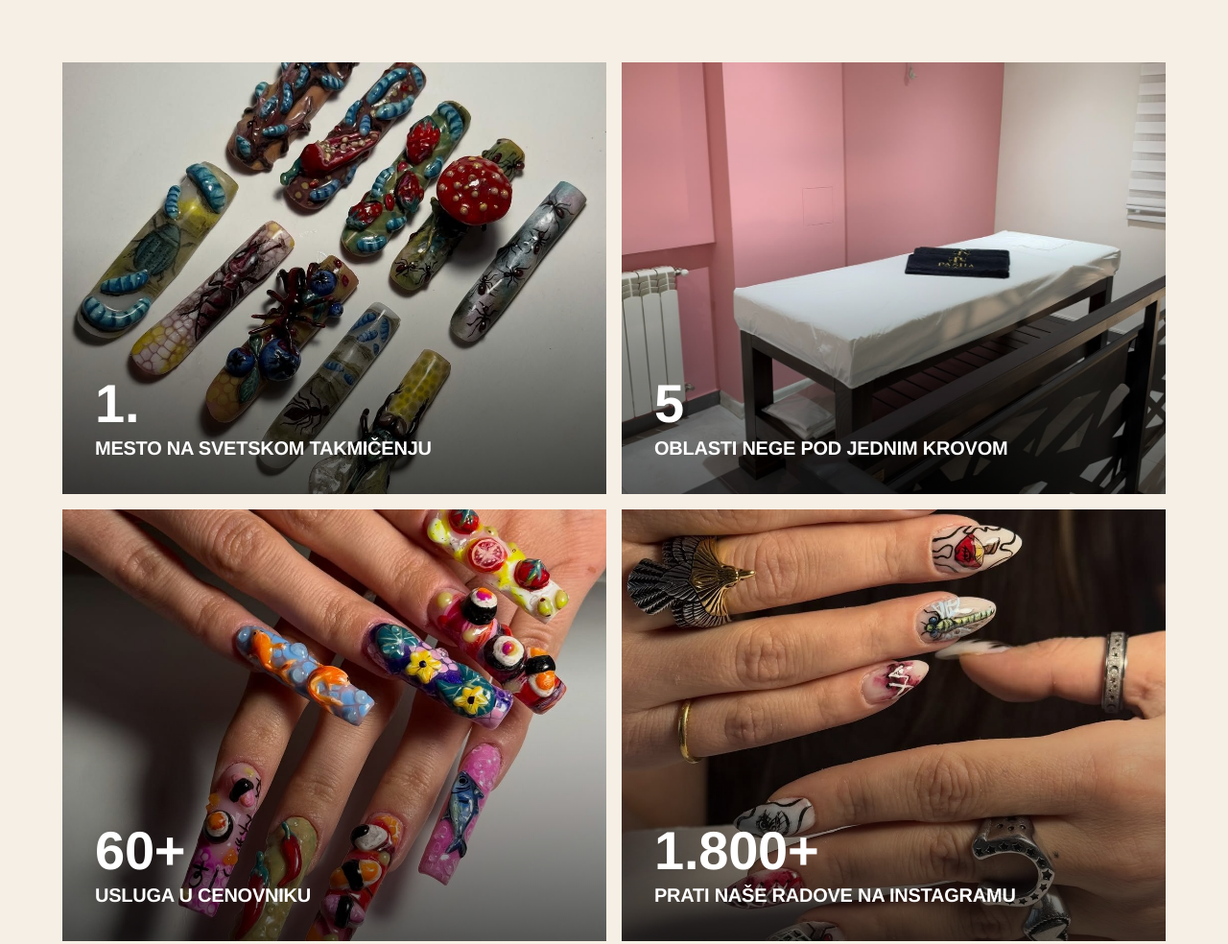
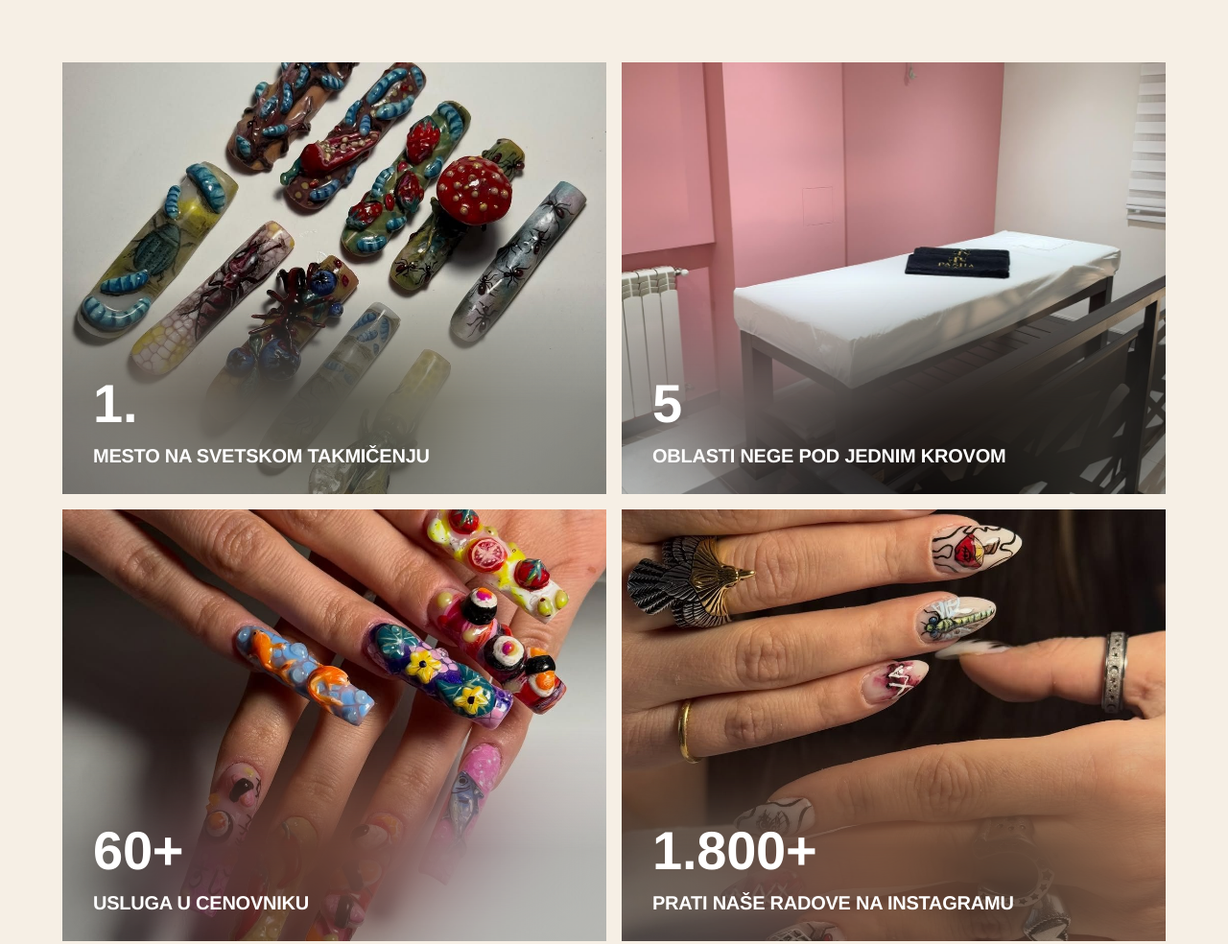
Before and after one commit to pavlegosicsales-cell/pasha-beauty-studio, a plain HTML site: page o-nama.html in a window 1280 px wide. Shown: the part 1645-2629 px from the top of the page at 96% size. Drawn offline with Linux system fonts and the light colour scheme; a web font is replaced by a local one.

Commit message:
O nama: kartice sa brojkama dobile Salonix blur (backdrop 50px, maska 50-78%)
Co-Authored-By: Claude Opus 5.5 <noreply@anthropic.com>

```diff
--- a/styles.css
+++ b/styles.css
@@ -722,10 +722,17 @@ ul { margin: 0; padding: 0; list-style: none; }
 
 .chead { max-width: 640px; margin: 0 auto; display: flex; flex-direction: column; align-items: center; gap: 20px; text-align: center; }
 .stats { display: grid; grid-template-columns: 1fr 1fr; gap: 16px; }
-.stat { position: relative; height: 450px; overflow: hidden; padding: 34px; display: flex; flex-direction: column; justify-content: flex-end; color: var(--white); }
+.stat { position: relative; height: 450px; overflow: hidden; padding: 32px 32px 26px; display: flex; flex-direction: column; justify-content: flex-end; gap: 8px; color: var(--white); }
 .stat > img { position: absolute; inset: 0; width: 100%; height: 100%; object-fit: cover; transition: transform var(--sp-sol-d) var(--sp-sol); }
-.stat::after { content: ""; position: absolute; inset: 0; background: linear-gradient(180deg, rgba(0, 0, 0, 0) 40%, rgba(0, 0, 0, 0.62) 100%); }
-.stat__n, .stat__l { position: relative; z-index: 1; }
+/* Salonix stat card: no dark gradient, a 50px backdrop blur that fades in from half height (mask 50% -> 78%) */
+.stat::after {
+  content: ""; position: absolute; inset: 0 0 -6px; z-index: 6; pointer-events: none;
+  background: rgba(0, 0, 0, 0.18); /* our photos are lighter than the template's; keeps white text readable */
+  -webkit-backdrop-filter: blur(50px); backdrop-filter: blur(50px);
+  -webkit-mask: linear-gradient(180deg, rgba(0, 0, 0, 0) 50.09%, #000 77.84%);
+          mask: linear-gradient(180deg, rgba(0, 0, 0, 0) 50.09%, #000 77.84%);
+}
+.stat__n, .stat__l { position: relative; z-index: 9; }
 .stat__n { font-size: 56px; line-height: 1.2; font-weight: 700; display: flex; }
 .stat__l { font-size: 20px; line-height: 1.35; font-weight: 700; text-transform: uppercase; }
 @media (hover: hover) { .stat:hover > img { transform: scale(1.05); } }
```
